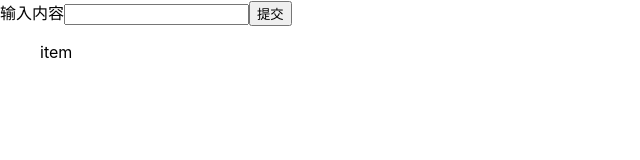
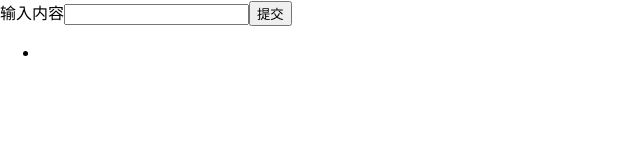
Before and after one commit to Yanlin-Zhu/react, a React (Create React App) app: page / in a window 1280 px wide. Both pictures are taken after a click on the button "提交". Shown: the top 160 px of the page, without its empty margins (0-640 px from the left). Built offline with nearby package versions, Linux system fonts and the light colour scheme.

Commit message:
todolist

```diff
--- a/src/App.js
+++ b/src/App.js
@@ -10,6 +10,9 @@ class App extends Component {
       inputValue: '',
       list: []
     }
+    this.handleInputChange = this.handleInputChange.bind(this)
+    this.handleSubmit = this.handleSubmit.bind(this)
+    this.handleItemDelete = this.handleItemDelete.bind(this)
   }
 
   render() {
@@ -20,39 +23,62 @@ class App extends Component {
         <input
           id='insertArea'
           value={this.state.inputValue}
-          onChange={this.handleInputChange.bind(this)}
+          onChange={this.handleInputChange}
         />
-        <button onClick={this.handleSubmit.bind(this)}>提交</button>
+        <button onClick={this.handleSubmit}>提交</button>
         <ul>
-          {
-            this.state.list.map((item, index) => {
-              // return <li key={index} onClick={this.handleItemDelete.bind(this, index)}>{item}</li>
-              return <TodoItem content={item}/>
-            })
-          }
+          {this.getTodoItem()}
         </ul>
       </Fragment>
     );
   }
 
+  getTodoItem() {
+    return (
+      this.state.list.map((item, index) => {
+        return (
+          <TodoItem
+            key={index}
+            content={item}
+            index={index}
+            handleItemDelete={this.handleItemDelete}
+          />
+        )
+      })
+    )
+  }
+
   handleInputChange(e) {
-    this.setState({
-      inputValue: e.target.value
-    })
+    // 同步setState
+    // this.setState({
+    //   inputValue: e.target.value
+    // })
+
+    // 新版回调异步setState有性能提升
+    // this.setState(() => {
+    //   return {
+    //     inputValue: e.target.value
+    //   }
+    // })
+
+    // es6简写
+    // 事件对象无法异步获取会被置为null
+    const value = e.target.value
+    this.setState(() => ({inputValue: value}))
   }
 
   handleSubmit() {
-    this.setState({
-      list: [...this.state.list, this.state.inputValue],
+    this.setState((prevState) => ({
+      list: [...prevState.list, prevState.inputValue],
       inputValue: ''
-    })
+    }))
   }
 
   handleItemDelete(index) {
-    const list = [...this.state.list]
-    list.splice(index, 1)
-    this.setState({
-      list: list
+    this.setState((prevState) => {
+      const list = [...prevState.list]
+      list.splice(index, 1)
+      return {list}
     })
   }
 }
--- a/src/TodoItem.js
+++ b/src/TodoItem.js
@@ -2,10 +2,23 @@ import React, { Component } from 'react';
 
 class TodoItem extends Component {
 
+  constructor(props) {
+    super(props)
+    this.handleClick = this.handleClick.bind(this)
+  }
+
   render() {
+    const { content } = this.props
     return (
-      <div>item</div>
+      <li onClick={this.handleClick}>
+        {content}
+      </li>
     )
+  }
+
+  handleClick() {
+    const { handleItemDelete, index } = this.props
+    handleItemDelete(index)
   }
 }
 
```
